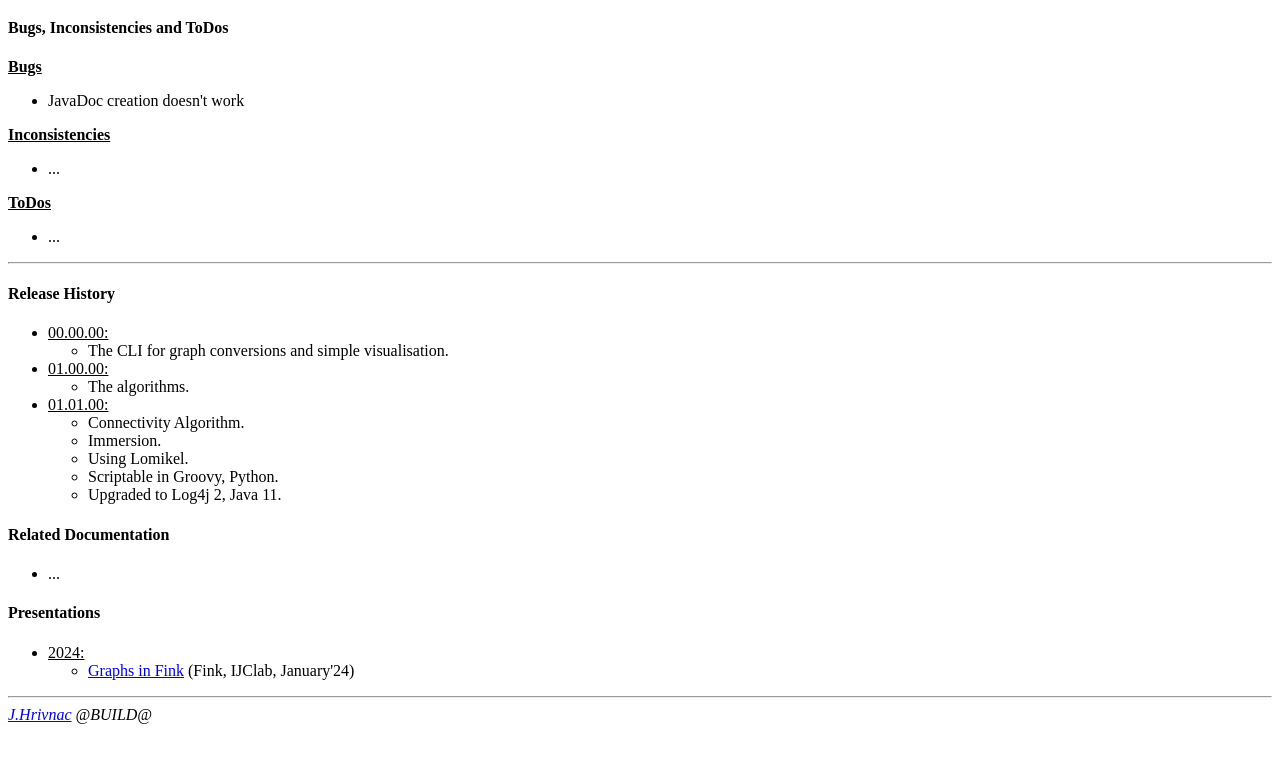
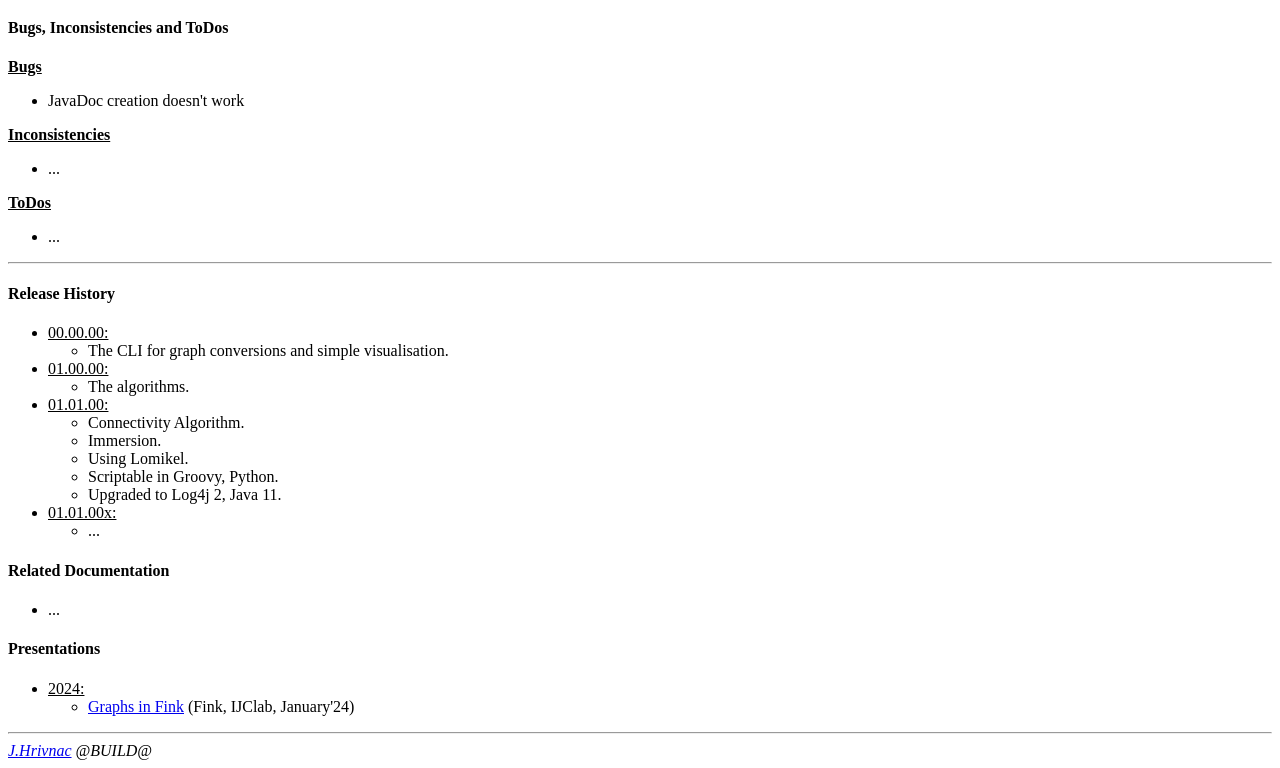
Before and after one commit to hrivnac/Grapher, a plain HTML site: page src/index.html in a window 1280 px wide. Shown: the part 858-1626 px from the top of the page. Before the commit the page ends 1590 px from the top, so only its background shows below. Drawn offline with Linux system fonts and the light colour scheme.

Commit message:
01.01.00x

```diff
--- a/src/index.html
+++ b/src/index.html
@@ -111,6 +111,10 @@ grapher -i x.graphml -e -a "add,radec;cl,KSpanningTree,5" -o y.graphml
     <li>Scriptable in Groovy, Python.</li>
     <li>Upgraded to Log4j 2, Java 11.</li>
     </ul></li>
+<li><u>01.01.00x:</u>
+    <ul>
+    <li>...</li>
+    </ul></li>
 </ul>
 
 <h4>Related Documentation</h4>
```
Also changed, not shown: 1 other file.
